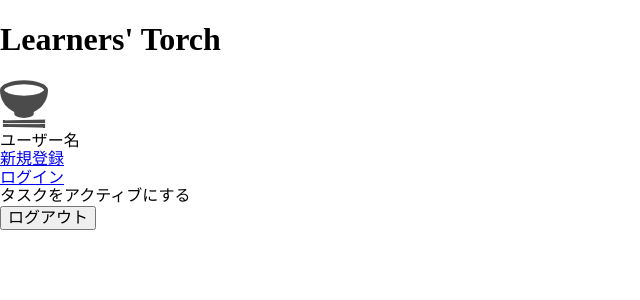
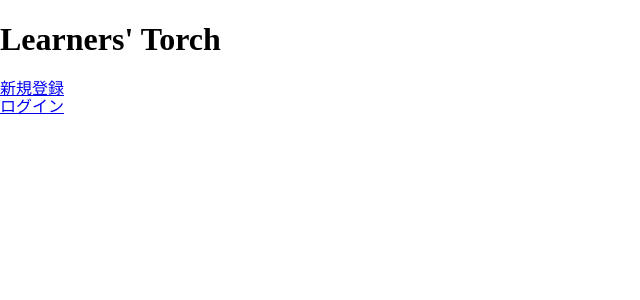
Before and after one commit to ArgonSys/learners_torch, a Django app: page / in a window 1280 px wide. Shown: the top 300 px of the page, without its empty margins (0-640 px from the left). Run offline with Django 5.2, Linux system fonts and the light colour scheme.

Commit message:
ログイン状況によるボタン等の表示切替

```diff
--- a/templates/base.html
+++ b/templates/base.html
@@ -12,15 +12,10 @@
   <body>
     <header>
       <h1 class="header__leading">Learners' Torch</h1>
+      {% if user.is_authenticated %}
         <div class="header__user">
           <img src="{% static 'images/dummy_icon.png' %}" class="header__user icon">
-        <div class="header__user username">ユーザー名</div>
-      </div>
-      <div class="header__signup">
-        <a href="{% url 'users:signup' %}" class="btn">新規登録</a>
-      </div>
-      <div class="header__login">
-        <a href="{% url 'users:login' %}" class="btn">ログイン</a>
+          <div class="header__user username">{{user.username}}</div>
         </div>
         <div class="header__activate">
           タスクをアクティブにする
@@ -29,6 +24,14 @@
           {% csrf_token %}
           <button type="submit" class="btn like-a">ログアウト</button>
         </form>
+      {% else %}
+        <div class="header__signup">
+          <a href="{% url 'users:signup' %}" class="btn">新規登録</a>
+        </div>
+        <div class="header__login">
+          <a href="{% url 'users:login' %}" class="btn">ログイン</a>
+        </div>
+      {% endif %}
     </header>
     {% block main %}{% endblock %}
     <footer>
```
Lines whose indentation alone changed are shown as unchanged.
